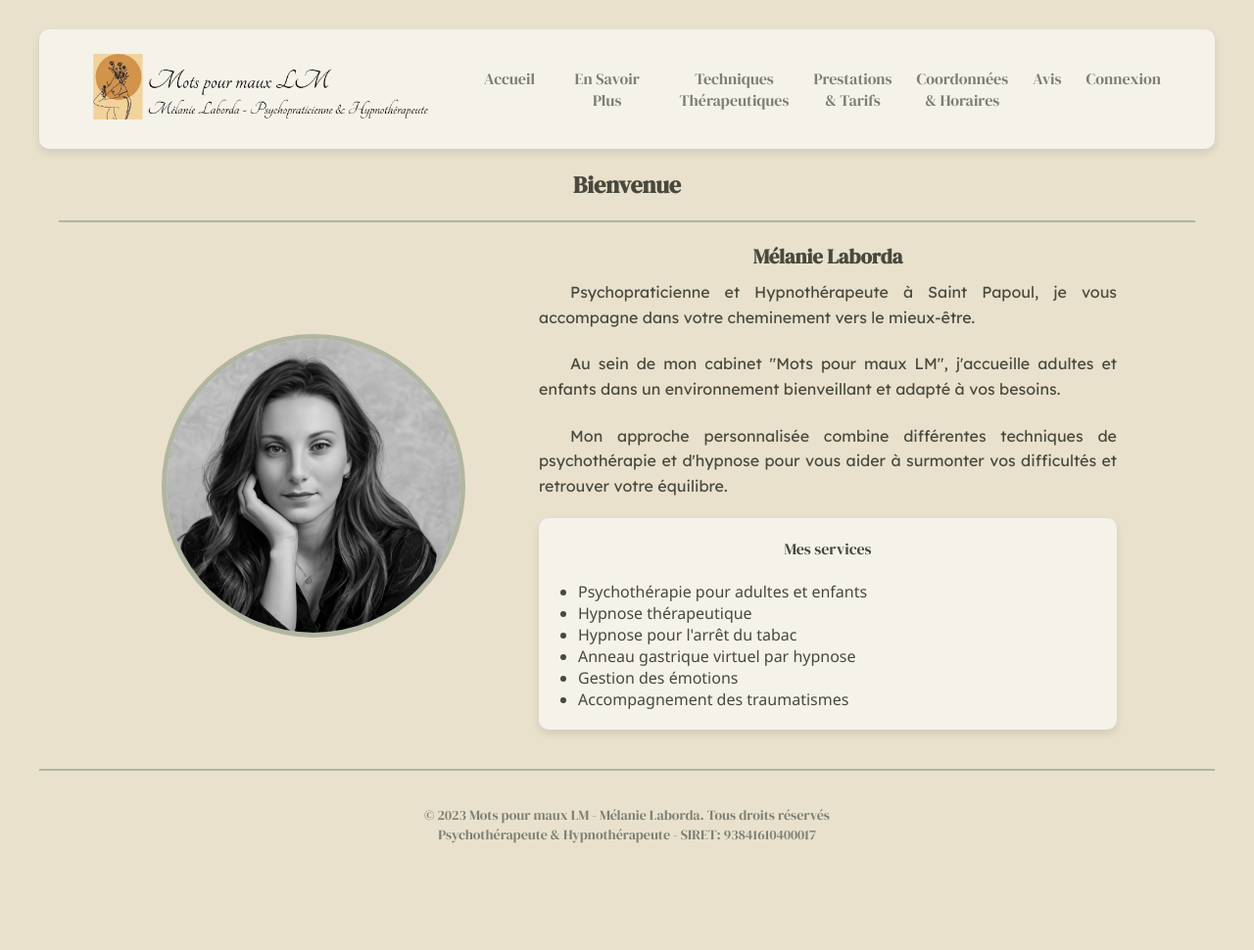
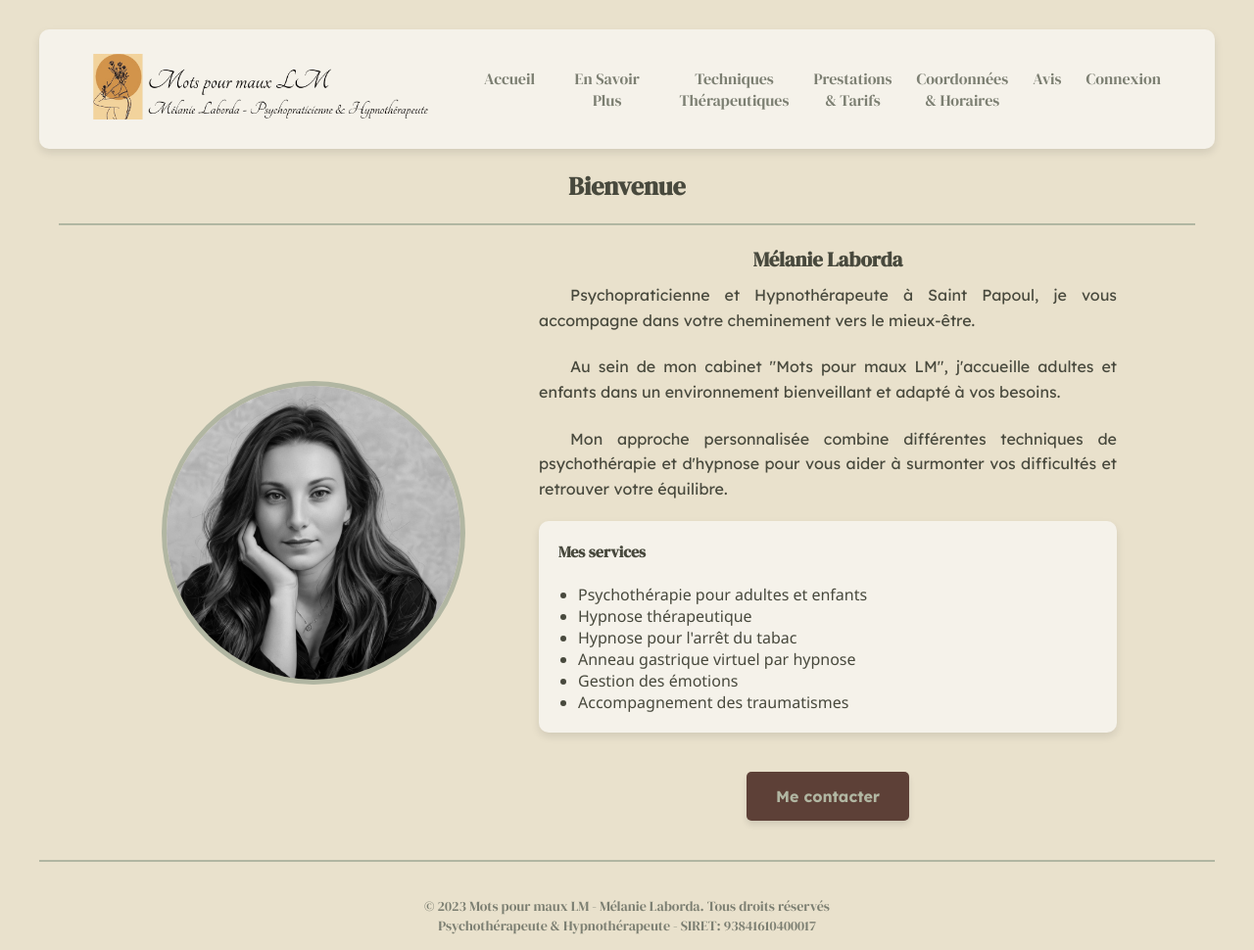
Before and after one commit to Delphes1980/Mots-pour-mauxLM, a Python web app: template base_files/templates/accueil.html in a window 1280 px wide. Shown: the whole page at 98% size. Before the commit the page ends 861 px from the top, so only its background shows below. Run offline with Jinja, Linux system fonts and the light colour scheme; the template is opened without the code that fills it, so the values that code supplies are empty.

Commit message:
Create and update files
Create en_savoir_plus.html file for the page 'en savoir plus'. Update accueil.html file with the link of the completed files. Create en_savoir_plus.css file for the CSS properties of the 'en savoir plus' page. Add contact button in the home page (html and css files)

```diff
--- a/base_files/static/css_files/accueil.css
+++ b/base_files/static/css_files/accueil.css
@@ -69,10 +69,8 @@ main {
 }
 
 /* Style pour le contenu du cadre (prestations proposées) */
-.services h3 {
-	font-family: 'DM Serif Display', serif;
-	font-size: 1.5em;
-	margin-bottom: 10px;
+.services h4 {
+	text-align: left;
 }
 
 /* Style pour conteneur de liste */
@@ -87,3 +85,32 @@ main {
 	font-family:'Segoe UI', Tahoma, Geneva, Verdana, sans-serif;
 	color: var(--writing-dark);
 }
+
+.button-container {
+	display: flex;
+	justify-content: center;
+}
+
+/* Style pour le bouton de contact */
+.contact-button {
+	display: inline-block;
+	padding: 15px 30px;
+	background-color: var(--background-button);
+	color: var(--writing-light);
+	text-decoration: none;
+	border-radius: 5px;
+	font-family: 'Lexend', sans serif;
+	font-weight: bold;
+	font-size: 16px;
+	text-align: center;
+	box-shadow: 0 4px 6px rgba(0, 0, 0, 0.1);
+	margin-top: 20px;
+	max-width: 250px;
+}
+
+/* Style quand on passe sur le bouton */
+.contact-button:hover {
+	background-color: var(--button-hover);
+	transform: translateY(-2px);
+	box-shadow: 0 6px 8px rgba(0, 0, 0, 0.15);
+}
--- a/base_files/static/css_files/styles.css
+++ b/base_files/static/css_files/styles.css
@@ -4,6 +4,8 @@
 	--writing-light: #B1B6A2;
 	--writing-medium: #7C7F72;
 	--writing-dark: #48493D;
+	--background-button: #5D4037;
+	--button-hover: #705141;
 }
 
 /* Style base de la page */
@@ -81,7 +83,7 @@ header, main, footer {
 	padding: 10px 5px;
 }
 
-#nav-link a:hover {
+#nav-links a:hover {
 	color: var(--writing-dark);
 	text-decoration: underline;
 }
@@ -107,7 +109,7 @@ main {
 	text-align: center;
 	color: var(--writing-dark);
 	font-family: 'DM Serif Display', sans serif;
-	font-size: 24px;
+	font-size: 26px;
 	font-weight: 700;
 	max-width: 800px;
 	margin: auto;
--- a/base_files/templates/accueil.html
+++ b/base_files/templates/accueil.html
@@ -25,8 +25,8 @@
 			</div>
 			<div class="nav-container">
         		<nav id="nav-links">
-					<a href="" id="accueil_link">Accueil</a>
-					<a href="" id="en_savoir_plus_link">En Savoir Plus</a>
+					<a href="../templates/accueil.html" id="accueil_link">Accueil</a>
+					<a href="../templates/en_savoir_plus.html" id="en_savoir_plus_link">En Savoir Plus</a>
             		<a href="add_review.html" id="techniques_link">Techniques<br>Thérapeutiques</a>
 					<a href="" id="prestations_link">Prestations<br>& Tarifs</a>
 					<a href="" id="coordonnees_link">Coordonnées<br>& Horaires</a>
@@ -55,7 +55,7 @@
                         <p>Mon approche personnalisée combine différentes techniques de psychothérapie et d'hypnose pour vous aider à surmonter vos difficultés et retrouver votre équilibre.</p>
                     </div>
                     <div class="services">
-                        <p>Mes services</p>
+                        <h4>Mes services</h4>
                         <br>
                         <ul class="services-list">
                             <li>Psychothérapie pour adultes et enfants</li>
@@ -65,6 +65,9 @@
                             <li>Gestion des émotions</li>
                             <li>Accompagnement des traumatismes</li>
                         </ul>
+                    </div>
+                    <div class="button-container">
+                    <a href="../templates/login.html" class="contact-button">Me contacter</a>
                     </div>
                 </div>
             </div>
--- a/base_files/templates/base.html
+++ b/base_files/templates/base.html
@@ -6,11 +6,11 @@
 
     <title>Mots pour maux LM - {% block title %}{% endblock %}</title>
 
+	<link rel="stylesheet" href="../static/css_files/styles.css">
 	<link rel="apple-touch-icon" sizes="180x180" href="../images/apple-touch-icon.png">
 	<link rel="icon" type="image/png" sizes="32x32" href="../images/favicon-32x32.png">
 	<link rel="icon" type="image/png" sizes="16x16" href="../images/favicon-16x16.png">
 	<link rel="manifest" href="../images/site.webmanifest">
-    <link rel="stylesheet" href="../static/css_files/styles.css">
 	<link rel="preconnect" href="https://fonts.googleapis.com">
 	<link rel="preconnect" href="https://fonts.gstatic.com" crossorigin>
 	<link href="https://fonts.googleapis.com/css2?family=DM+Serif+Display:ital@0;1&family=Lexend&display=swap" rel="stylesheet">
```
Also changed, not shown: base_files/static/css_files/en_savoir_plus.css (added, +42 -0 lines), base_files/templates/en_savoir_plus.html (+73 -0 lines).
